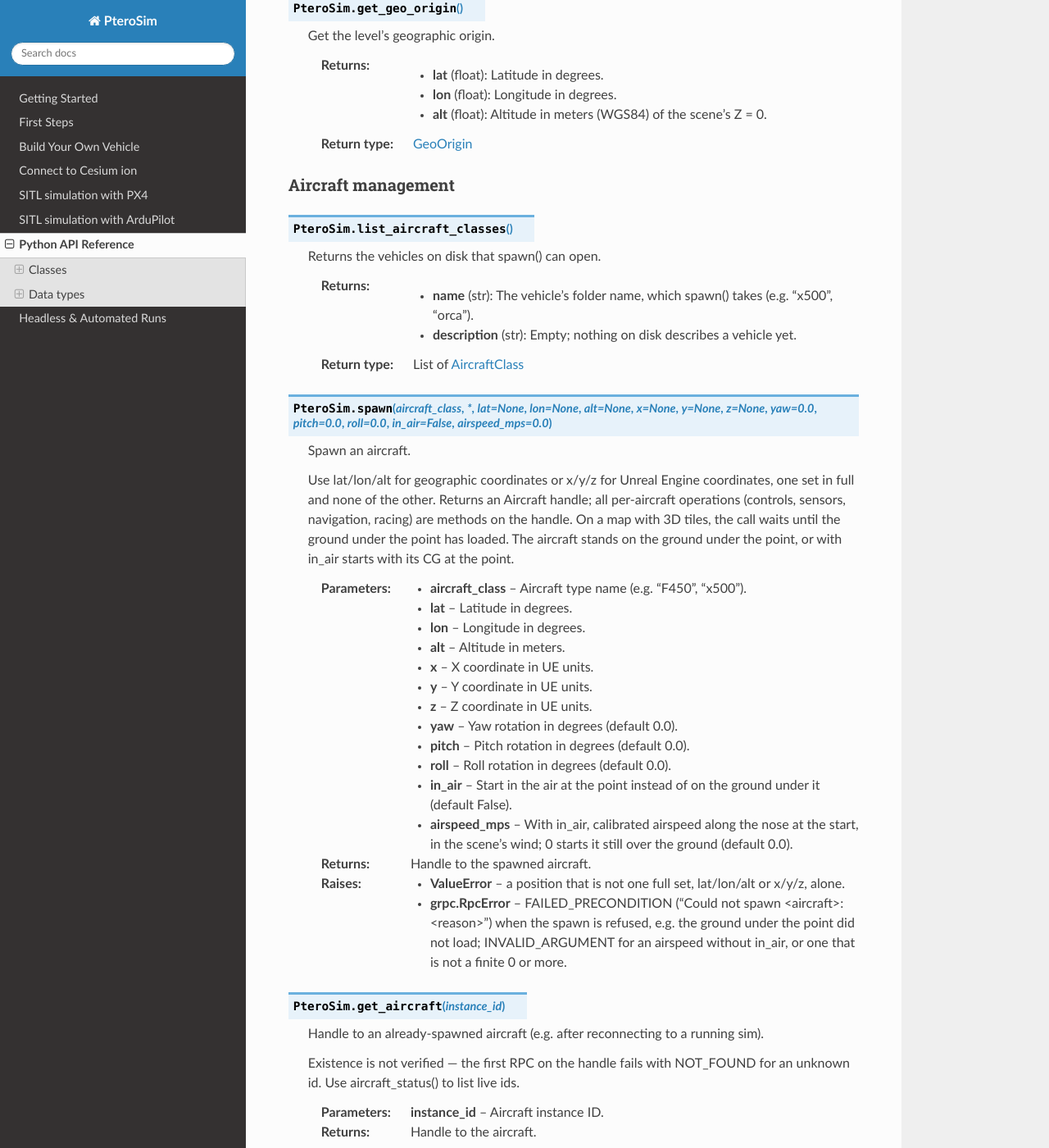
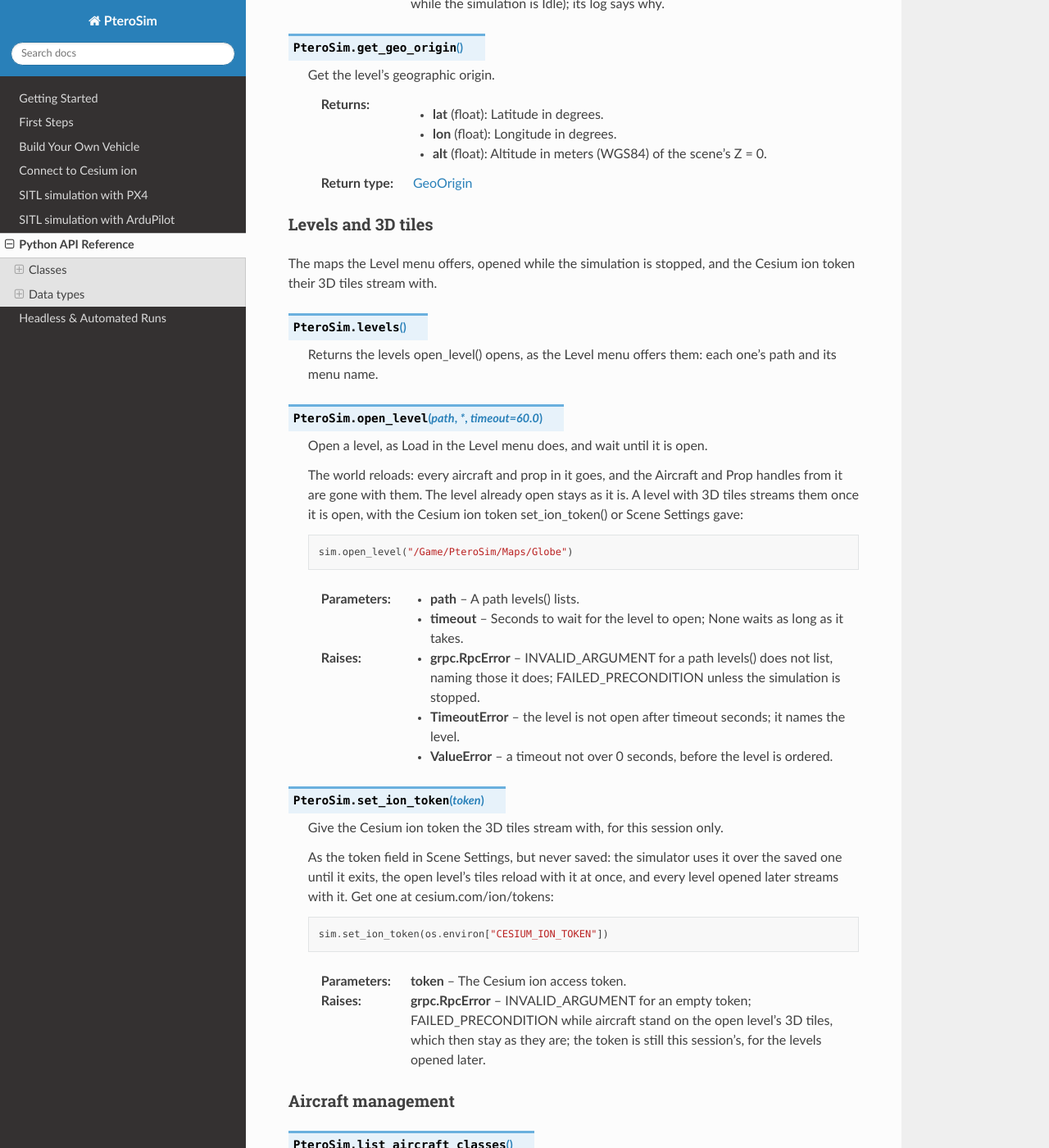
Before and after one commit to AlexanderRex/PteroSimDocs, a Sphinx documentation site: the page built from docs/source/python_api.rst, in a window 1280 px wide and 1400 px high, scrolled down 7449 px. Shown: the whole window at 82% size. Built offline with Sphinx 7.4.7 and the Read the Docs theme 3.1.0, drawn with Linux system fonts in a browser that asks for light colours; some of the changed text lies outside the part shown.

Commit message:
docs: regenerate python_api.rst from SDK 740f1976d9ffc7cdd464fe46f8b676b7ed3e3b06 (#59)

```diff
--- a/docs/source/python_api.rst
+++ b/docs/source/python_api.rst
@@ -126,6 +126,7 @@
                still being made, as after the spawn of a new or edited vehicle; the simulator
                refuses to start while any it would start are, and start() waits until none are
                listed. One it would refuse anyway, with no ground under it say, is listed too.
+             - **level** (str): The open level's path, as levels() lists it.
    :rtype: SimStatus
 
 .. py:method:: PteroSim.clock()
@@ -342,6 +343,50 @@
              - **lon** (float): Longitude in degrees.
              - **alt** (float): Altitude in meters (WGS84) of the scene's Z = 0.
    :rtype: GeoOrigin
+
+Levels and 3D tiles
+^^^^^^^^^^^^^^^^^^^
+
+The maps the Level menu offers, opened while the simulation is stopped, and the Cesium ion token their 3D tiles stream with.
+
+.. py:method:: PteroSim.levels()
+
+   Returns the levels open_level() opens, as the Level menu offers them: each one's path and its menu name.
+
+.. py:method:: PteroSim.open_level(path, *, timeout=60.0)
+
+   Open a level, as Load in the Level menu does, and wait until it is open.
+
+   The world reloads: every aircraft and prop in it goes, and the Aircraft and Prop
+   handles from it are gone with them. The level already open stays as it is. A level
+   with 3D tiles streams them once it is open, with the Cesium ion token set_ion_token()
+   or Scene Settings gave::
+
+       sim.open_level("/Game/PteroSim/Maps/Globe")
+
+   :param path: A path levels() lists.
+   :param timeout: Seconds to wait for the level to open; None waits as long as it takes.
+
+   :raises grpc.RpcError: INVALID_ARGUMENT for a path levels() does not list, naming those
+       it does; FAILED_PRECONDITION unless the simulation is stopped.
+   :raises TimeoutError: the level is not open after timeout seconds; it names the level.
+   :raises ValueError: a timeout not over 0 seconds, before the level is ordered.
+
+.. py:method:: PteroSim.set_ion_token(token)
+
+   Give the Cesium ion token the 3D tiles stream with, for this session only.
+
+   As the token field in Scene Settings, but never saved: the simulator uses it over
+   the saved one until it exits, the open level's tiles reload with it at once, and
+   every level opened later streams with it. Get one at cesium.com/ion/tokens::
+
+       sim.set_ion_token(os.environ["CESIUM_ION_TOKEN"])
+
+   :param token: The Cesium ion access token.
+
+   :raises grpc.RpcError: INVALID_ARGUMENT for an empty token; FAILED_PRECONDITION while
+       aircraft stand on the open level's 3D tiles, which then stay as they are;
+       the token is still this session's, for the levels opened later.
 
 Aircraft management
 ^^^^^^^^^^^^^^^^^^^
@@ -734,7 +779,8 @@
    Read-only — allowed at any time, before or after start().
 
    :returns: List of SensorInfo (name, type, enabled, update_hz, position, orientation,
-             fields -- the type's own attributes as text, keyed as set_sensor_param() takes them).
+             fields -- the type's own attributes as text, keyed as set_sensor_param() takes them --
+             and parent, the gimbal it rides).
 
 .. py:method:: Aircraft.add_sensor(sensor_type, name="")
 
@@ -787,7 +833,7 @@
    :raises grpc.RpcError: NOT_FOUND if no sensor has that name,
        FAILED_PRECONDITION if the sim has already started.
 
-.. py:method:: Aircraft.set_sensor_param(name, *, enabled=None, update_hz=None, noise=None, logging=None, **fields)
+.. py:method:: Aircraft.set_sensor_param(name, *, enabled=None, update_hz=None, noise=None, logging=None, parent=None, **fields)
 
    Update sensor parameters. Only the given (non-None) fields are applied.
 
@@ -801,7 +847,10 @@
    Session-only, like every sensor change made through the API: the vehicle's
    Sensors.xml is authored in the build panel or by hand and never written here,
    so the next spawn of the vehicle starts from the file again. Stop/Start keeps
-   the change, a zoom made in flight too.
+   the change, a zoom made in flight too. One exception, as for set_sensor_pose():
+   the build panel saves every listed sensor's parent from the component, so a
+   parent set here on a sensor the file names is written with the next edit made
+   in the panel.
 
    Any further keyword is one of the sensor type's own attributes, named as
    Sensors.xml names them -- the keys list_sensors() reports in ``fields``.
@@ -814,11 +863,20 @@
 
    Every streamed frame carries its capture time in an H.264 SEI (UUID ``PteroSimFrame v1``).
 
+   A camera or depth camera rides a gimbal's head with ``parent``, so set_gimbal()
+   aims it; the frames' ``camera_rotation_frd`` turns with the head::
+
+       depth = drone.add_sensor("depthcamera")
+       drone.set_sensor_param(depth, parent="gimbal_1")   # a name from list_gimbals()
+       sim.start()
+
    :param name: Sensor name.
    :param enabled: Enable/disable the sensor.
    :param update_hz: Update rate in Hz (must be > 0).
    :param noise: Enable/disable sensor noise.
    :param logging: Enable/disable per-sensor logging.
+   :param parent: The gimbal whose head a render sensor rides, by its name in
+                  list_gimbals(); ``""`` puts it back on the airframe. Only before start().
    :param \*\*fields: The type's own attributes; bools, numbers and strings. None
                       skips the field, like the explicit keywords.
 
@@ -829,7 +887,9 @@
        type's attributes, its value is not one the attribute takes (a
        whole number for an integer attribute), or the sensor cannot run
        with the values together (a camera's size or FOV out of range, or
-       with stream on its host, port or bitrate).
+       with stream on its host, port or bitrate), or parent is not "" and
+       names no gimbal the aircraft carries, by its exact name, or the sensor
+       is not a camera or depth camera.
 
 Raw sensor streams
 ^^^^^^^^^^^^^^^^^^
@@ -1327,6 +1387,9 @@
    .. py:attribute:: preparing_aircraft
       :type: list[str]
 
+   .. py:attribute:: level
+      :type: str
+
 .. py:class:: ClockInfo
 
    Simulation clock from clock().
@@ -1407,6 +1470,16 @@
 
    .. py:attribute:: alt
       :type: float
+
+.. py:class:: Level
+
+   A level the Level menu offers, from levels().
+
+   .. py:attribute:: path
+      :type: str
+
+   .. py:attribute:: name
+      :type: str
 
 .. py:class:: AircraftClass
 
```
Also changed, not shown: other parts of docs/source/python_api.rst (+5 -1 lines).
